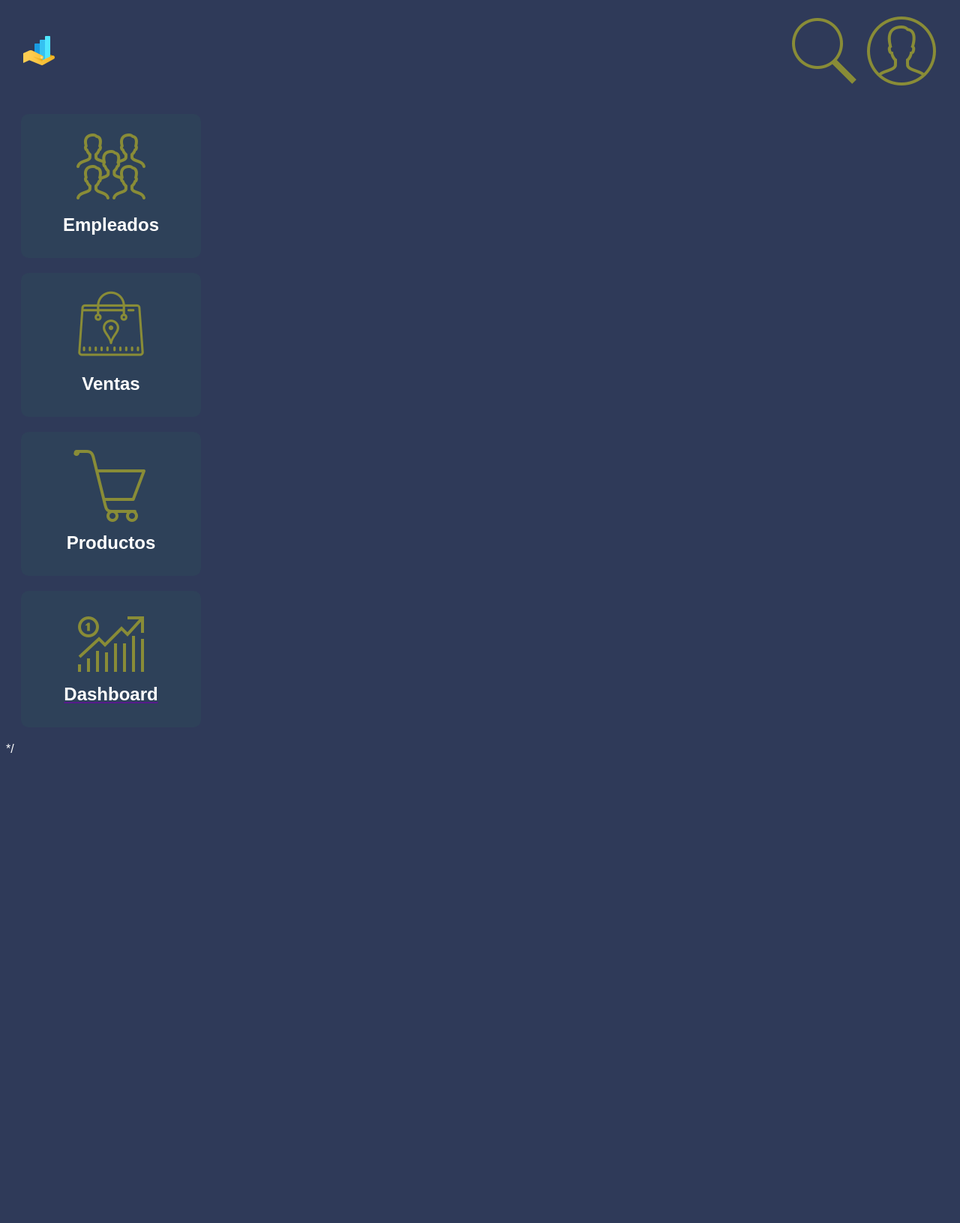
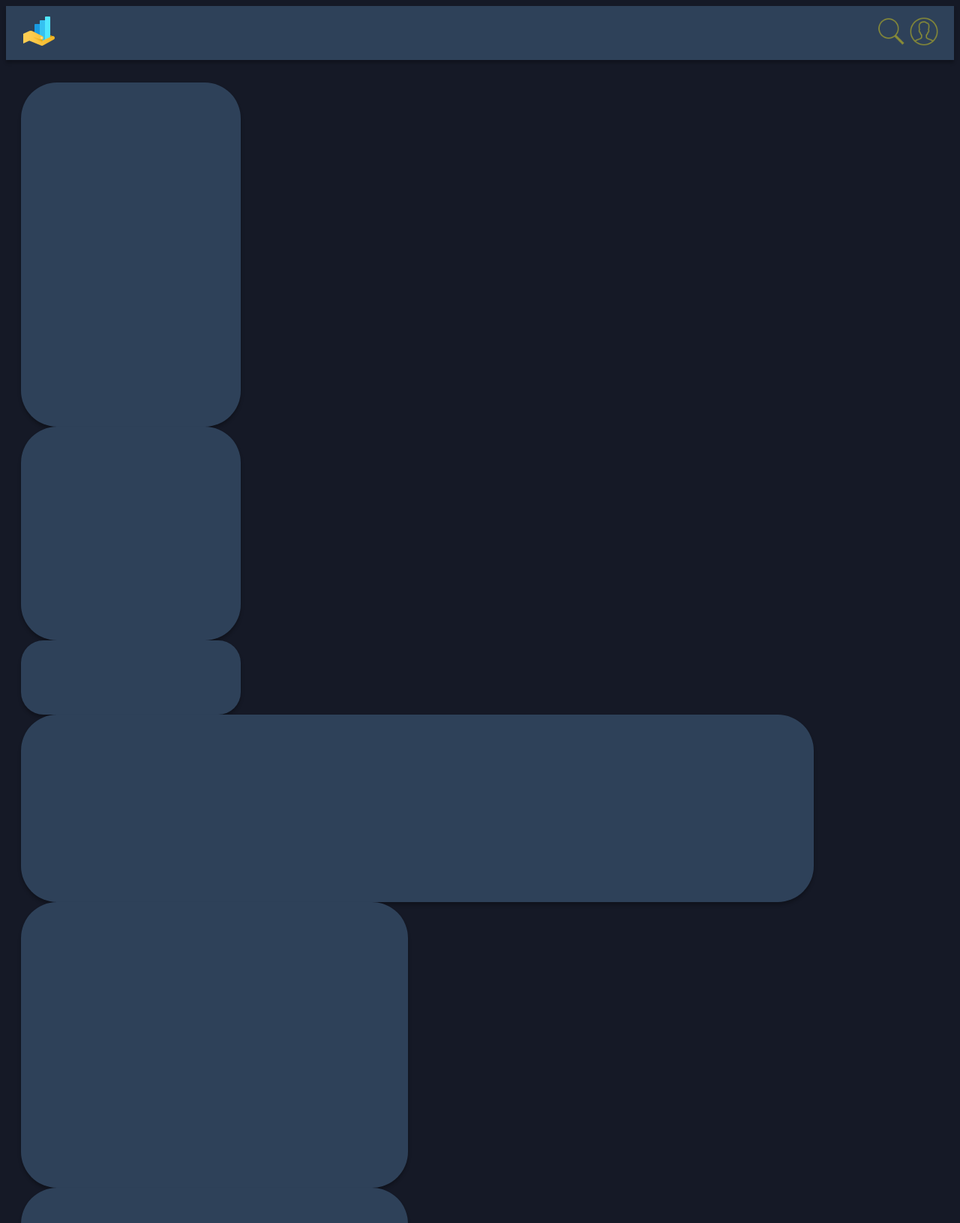
Before and after one commit to lesuduque/BusinessView, a plain HTML site: page views/dashboard.html in a window 1280 px wide. Shown: the top 1631 px of the page at 75% size. Before the commit the page ends 1016 px from the top, so only its background shows below. Drawn offline with Linux system fonts and the light colour scheme.

Commit message:
feat: Se hace maquetación del dashboard y se inicia trabajo en la hoja css

```diff
--- a/assets/styles/styles.css
+++ b/assets/styles/styles.css
@@ -1,5 +1,5 @@
 body {
-    background-color: #243874;
+    background-color: #151926;
     color: #fff;
     font-family: Arial, sans-serif;
 }
@@ -11,6 +11,7 @@ body {
     align-items: center;
     padding: 10px 20px;
     background-color: #2E4159;
+    box-shadow: 0px 4px 4px 0px rgba(0, 0, 0, 0.25);
 }
 
 .buscar{
@@ -53,6 +54,7 @@ body {
     max-height: 600px;
     object-fit: cover;
     opacity: 0.7;
+    box-shadow: 0px 4px 4px 0px rgba(0, 0, 0, 0.25);
 }
 
 .overlay {
@@ -117,6 +119,8 @@ body {
     margin: 20px;
     max-width: 300px;
     text-align: center;
+    box-shadow: 0px 4px 4px 0px rgba(0, 0, 0, 0.25);
+
 }
 
 .card img {
@@ -134,7 +138,7 @@ body {
     width: 200px;
     text-align: center;
     color: #fff;
-
+    box-shadow: 0px 4px 4px 0px rgba(0, 0, 0, 0.25);
 }
 
 .card-title {
--- a/assets/styles/styles_dashboard.css
+++ b/assets/styles/styles_dashboard.css
@@ -1,25 +1,111 @@
 body {
-    background-color: #2F3A59;
+    background-color: #151926;
     color: #fff;
     font-family: Arial, sans-serif;
 }
 
-/* Navbar */
+/*Navbar*/
 .navbar {
-    background-color: #2F3A59;
-    color: #fff;
-    padding: 10px 20px;
     display: flex;
     justify-content: space-between;
     align-items: center;
+    padding: 10px 20px;
+    background-color: #2E4159;
+    box-shadow: 0px 4px 4px 0px rgba(0, 0, 0, 0.25);
 }
 
-.navbar img {
-    max-width: 100px;
+.buscar{
+    width: 40px;
+}
+.usuario{
+    width: 40px;
+}
+
+.navbar a {
+    background-color: #2E4159;
+    color: #898C37;
+    text-decoration: none;
+    margin-right: 10px;
+    border-radius: 20px;
+}
+
+/* Dashboard */
+.dashboard-container{
+    display: flex;
+    flex-direction: column;
+    justify-content: space-between;
+    margin-top: 20px;
+    height: 480px;
+    padding: 10px 20px;
+}
+
+
+.card1{
+    width: 293px;
+    height: 459px;
+    border-radius: 48px;
+    background: #2E4159;
+    box-shadow: 0px 4px 4px 0px rgba(0, 0, 0, 0.25);
+}
+.card2{
+    width: 293px;
+    height: 285px;
+    border-radius: 48px;
+    background: #2E4159;
+    box-shadow: 0px 4px 4px 0px rgba(0, 0, 0, 0.25);
+}
+.card3{
+    width: 293px;
+    height: 99px;
+    border-radius: 30px;
+    background: #2E4159;
+    box-shadow: 0px 4px 4px 0px rgba(0, 0, 0, 0.25);
+}
+.card4{
+    width: 1057px;
+    height: 250px;
+    border-radius: 48px;
+    background: #2E4159;
+    box-shadow: 0px 4px 4px 0px rgba(0, 0, 0, 0.25);
+}
+ .card5{
+    width: 516px;
+    height: 381px;
+    border-radius: 48px;
+    background: #2E4159;
+    box-shadow: 0px 4px 4px 0px rgba(0, 0, 0, 0.25);
+}
+ .card6{
+    width: 516px;
+    height: 381px;
+    border-radius: 48px;
+    background: #2E4159;
+    box-shadow: 0px 4px 4px 0px rgba(0, 0, 0, 0.25);
+}
+ .card7{
+    width: 516px;
+    height: 381px;
+    border-radius: 48px;
+    background: #2E4159;
+    box-shadow: 0px 4px 4px 0px rgba(0, 0, 0, 0.25);
+}
+ .card8{
+    width: 516px;
+    height: 381px;
+    border-radius: 48px;
+    background: #2E4159;
+    box-shadow: 0px 4px 4px 0px rgba(0, 0, 0, 0.25);
+}
+ .card9{
+    width: 377px;
+    height: 889px;
+    border-radius: 48px;
+    background: #2E4159;
+    box-shadow: 0px 4px 4px 0px rgba(0, 0, 0, 0.25);
 }
 
 /* Contenedor de Cards (Vertical) */
-.cards-container {
+/* .cards-container {
     justify-content: center;
 }
 
@@ -54,4 +140,4 @@ body {
     font-size: 1.5em;
     font-weight: bold;
     margin-bottom: 10px;
-}
+} */
--- a/views/dashboard.html
+++ b/views/dashboard.html
@@ -22,7 +22,7 @@
     </div>
 
     <!-- Contenedor de Cards (Vertical) -->
-    <div class="cards-container">
+    <!-- <div class="cards-container">
 
         <div class="card">
             <img src="/assets/img/empleados.png" alt="Imagen 1">
@@ -42,13 +42,26 @@
                 <div class="card-title">Dashboard</div>
             </div>
         </a>
-    </div>
+    </div> -->
 
     <!--Dashboard-->
     <div class="dashboard-container">
-        <section class="">
+        <section class="lateral-izq">
+            <div class="row card1"></div>
+            <div class="row card2"></div>
+            <div class="row card3"></div>
+        </section>
+        <main class="central">
+            <div class="row card4"></div>
+            <div class="card5"></div>
+            <div class="card6"></div>
+            <div class="row card7"></div>
+            <div class="card8"></div>
+        </main>
+        <section class="lateral-der">
+            <div class="row card9"></div>
         </section>
     </div>
 </body>
 
-</html>*/
+</html>
```
